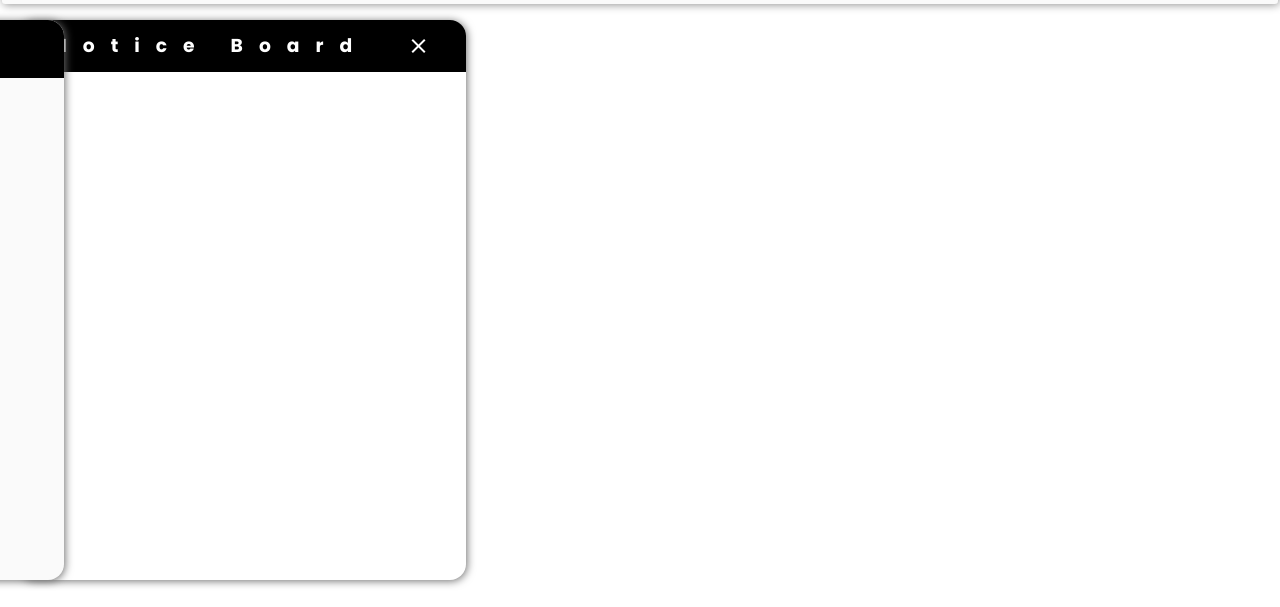
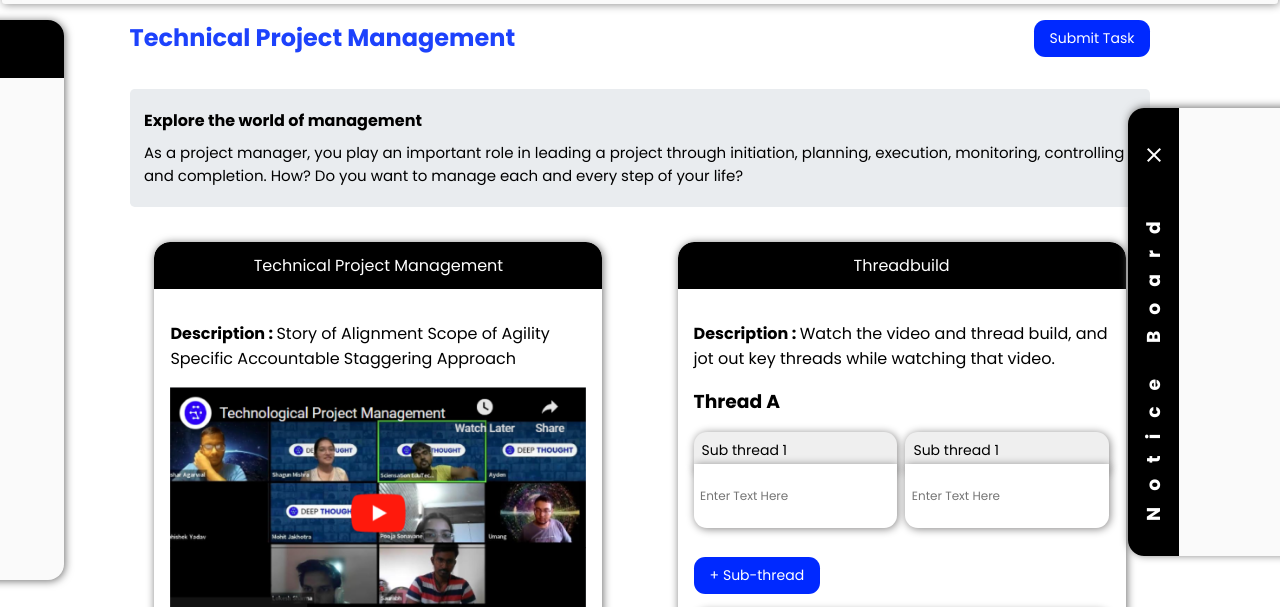
Before and after one commit to tarunappari/dt-assignment, a plain HTML site: page index.html in a window 1280 px wide. Shown: the part 60-667 px from the top of the page. Drawn offline with Linux system fonts and the light colour scheme.

Commit message:
Update styles.css

```diff
--- a/styles.css
+++ b/styles.css
@@ -204,6 +204,13 @@ a{
     left: -0.5rem;
     z-index: 2;
 }
+.noticeBoard{
+    position: fixed;
+    right: -23rem;
+    background-color: #fafafa;
+    transform: rotate(-90deg);
+    top: 6rem;
+}
 
 
 
```
